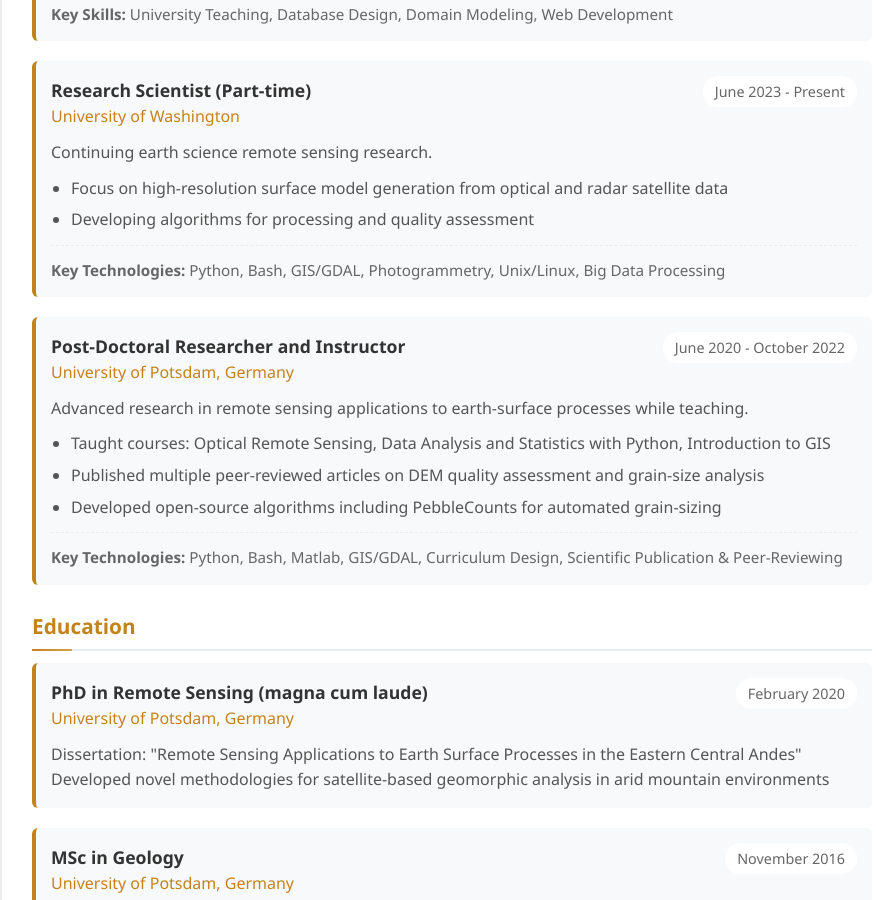
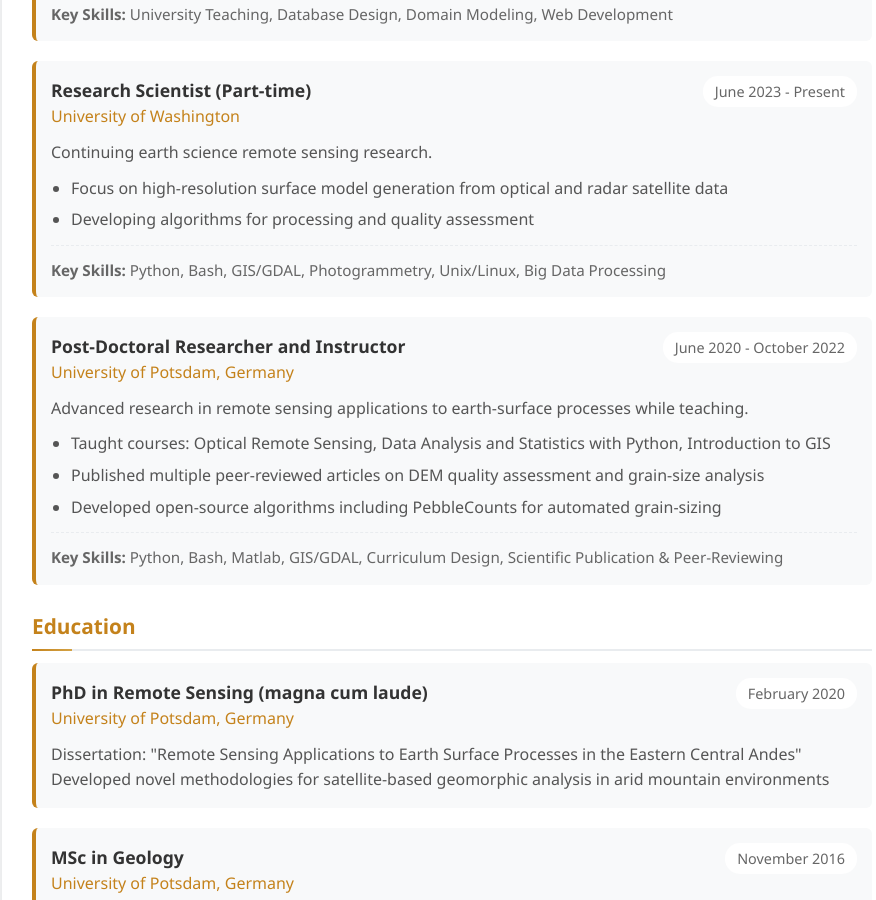
Before and after one commit to bpurinton/bpurinton.github.io, a Jekyll site: the page built from _pages/cv-current.html, in a window 1280 px wide and 900 px high, scrolled down 982 px. Shown: the whole window, without its empty margins (188-1064 px from the left). Built offline with Jekyll 4.4.1, drawn with Linux system fonts in a browser that asks for light colours.

Commit message:
CV tweak

```diff
--- a/_pages/cv-current.html
+++ b/_pages/cv-current.html
@@ -618,7 +618,7 @@ permalink: /cv-current/
                             <li>Developing algorithms for processing and quality assessment</li>
                         </ul>
                         <div class="tech-stack">
-                            <strong>Key Technologies:</strong> Python, Bash, GIS/GDAL, Photogrammetry, Unix/Linux, Big Data Processing
+                            <strong>Key Skills:</strong> Python, Bash, GIS/GDAL, Photogrammetry, Unix/Linux, Big Data Processing
                         </div>
                     </div>
                 </div>
@@ -638,7 +638,7 @@ permalink: /cv-current/
                             <li>Developed open-source algorithms including PebbleCounts for automated grain-sizing</li>
                         </ul>
                         <div class="tech-stack">
-                            <strong>Key Technologies:</strong> Python, Bash, Matlab, GIS/GDAL, Curriculum Design, Scientific Publication &amp; Peer-Reviewing
+                            <strong>Key Skills:</strong> Python, Bash, Matlab, GIS/GDAL, Curriculum Design, Scientific Publication &amp; Peer-Reviewing
                         </div>
                     </div>
                 </div>
```
